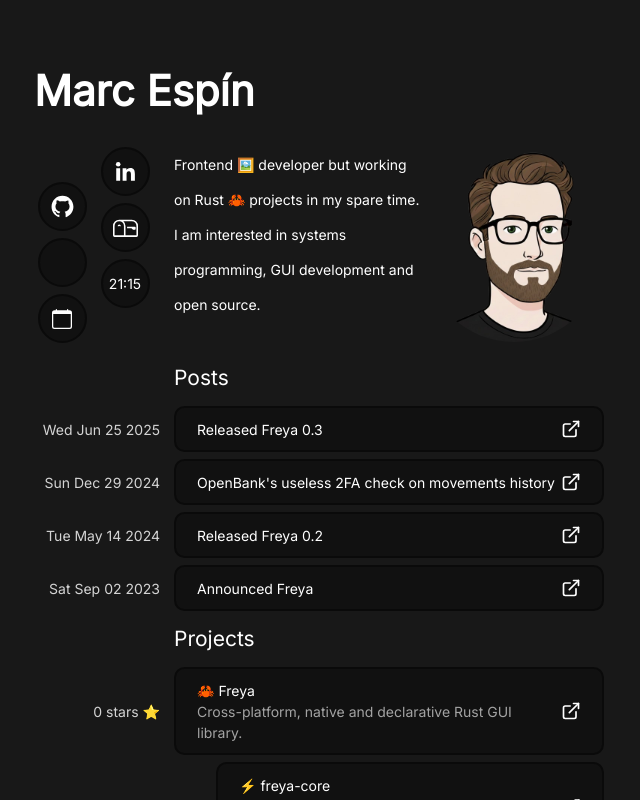
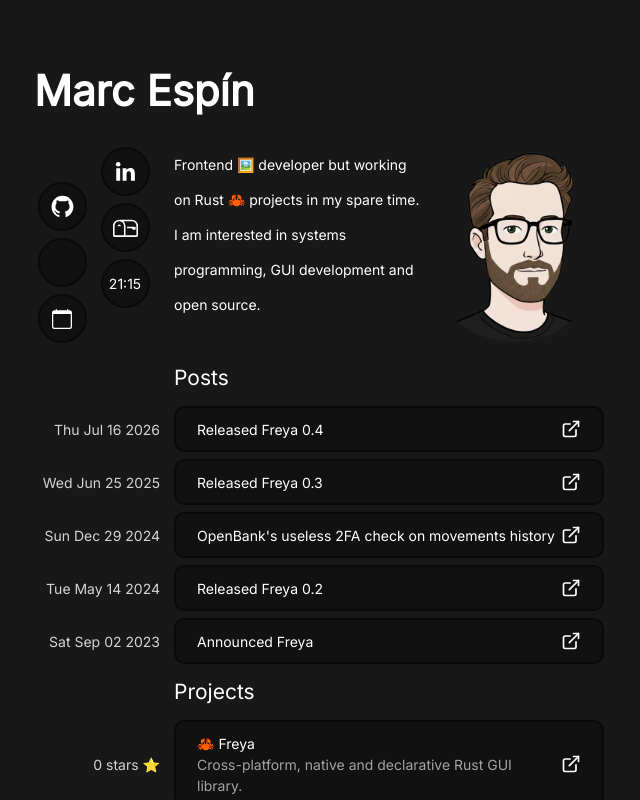
Before and after one commit to marc2332/portfolio, a Next.js app: page / in a window 1280 px wide. Shown: the top 800 px of the page, without its empty margins (281-921 px from the left). Built offline with nearby package versions, Linux system fonts and the light colour scheme; no server answers; some icons are missing.

Commit message:
freya 0.4

```diff
--- a/pages/index.tsx
+++ b/pages/index.tsx
@@ -166,6 +166,11 @@ export default function Home(
       <div className="mb-4">
         <h2 className="text-2xl mb-4 sm:ml-40">Posts</h2>
         <Card
+          title="Released Freya 0.4"
+          info={new Date(2026, 6, 16).toDateString()}
+          url="https://freyaui.dev/posts/0.4"
+        />
+        <Card
           title="Released Freya 0.3"
           info={new Date(2025, 5, 25).toDateString()}
           url="https://freyaui.dev/posts/0.3"
```
